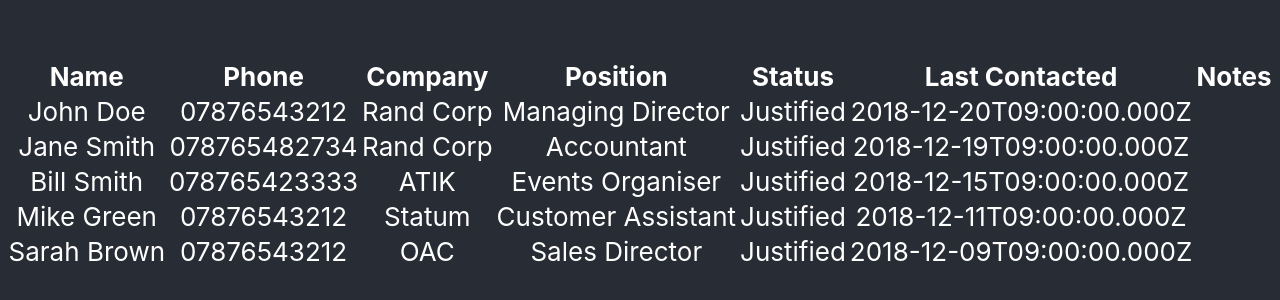
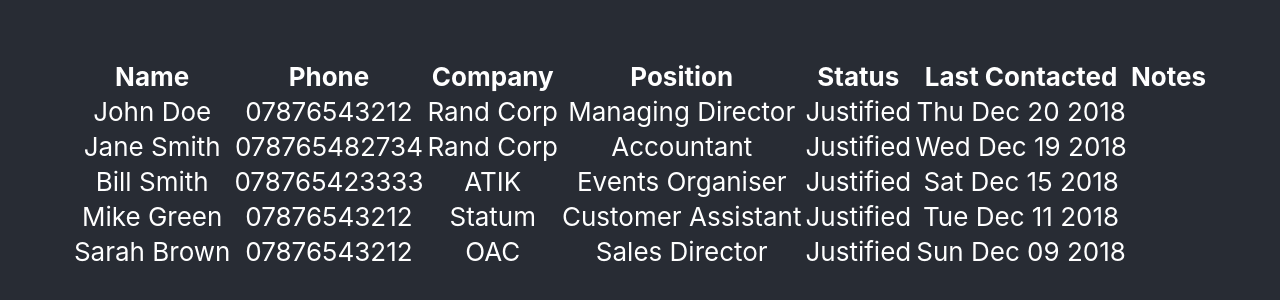
Before and after one commit to rob137/rolodex, a React (Create React App) app: page / in a window 1280 px wide. Shown: the part 236-536 px from the top of the page. Built offline with nearby package versions, Linux system fonts and the light colour scheme.

Commit message:
Use toDateString to present date of last contact

```diff
--- a/src/ContactRow.tsx
+++ b/src/ContactRow.tsx
@@ -7,6 +7,7 @@ interface ContactRowProps {
 }
 
 export default function ContactRow(props: ContactRowProps) {
+  const lastContact = new Date(props.contact.lastContact).toDateString();
   return (
     <tr>
       <td>{props.contact.name}</td>
@@ -14,7 +15,7 @@ export default function ContactRow(props: ContactRowProps) {
       <td>{props.contact.company}</td>
       <td>{props.contact.position}</td>
       <td>{props.contact.status}</td>
-      <td>{props.contact.lastContact}</td>
+      <td>{lastContact}</td>
       <td>{props.contact.notes}</td>
     </tr>
   )
```
